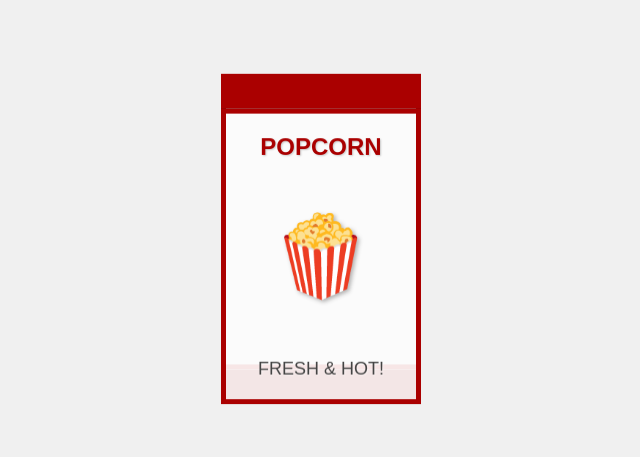
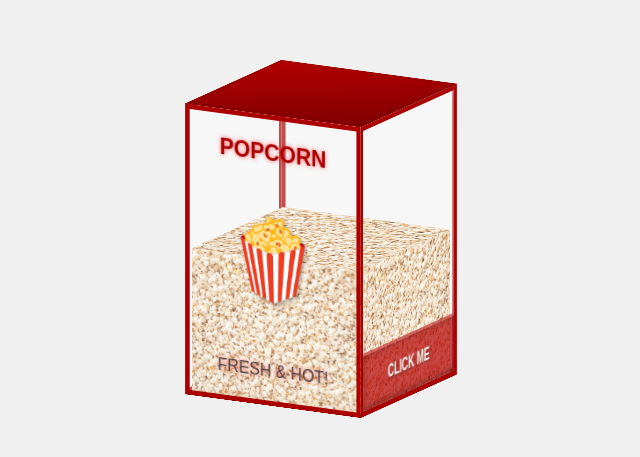
Before and after one commit to Shaan-rk/popcorn, a plain HTML site: page index.html in a window 1280 px wide. Shown: the part 161-618 px from the top of the page, without its empty margins (319-959 px from the left). Drawn offline with Linux system fonts and the light colour scheme.

Commit message:
Rerender machine

```diff
--- a/index.html
+++ b/index.html
@@ -9,14 +9,27 @@
 <body>
   <div class="scene">
     <div class="popcorn-machine" id="machine">
+      <div class="popcorn-inside">
+        <div class="popcorn-face popcorn-front"></div>
+        <div class="popcorn-face popcorn-back"></div>
+        <div class="popcorn-face popcorn-left"></div>
+        <div class="popcorn-face popcorn-right"></div>
+        <div class="popcorn-face popcorn-top"></div>
+      </div>
+
       <div class="face front">🍿</div>
       <div class="face back"></div>
       <div class="face left"></div>
-      <div class="face right"></div>
+      <div class="face right">
+        <div class="hatch-wrapper">
+          <div class="hatch">
+          </div>
+        </div>
+      </div>
       <div class="face top"></div>
       <div class="face bottom"></div>
     </div>
   </div>
-  <script src="main.js"></script>
+  <script type="module" src="main.js"></script>
 </body>
 </html>
--- a/main.js
+++ b/main.js
@@ -1,32 +1,63 @@
-const machine = document.getElementById('machine');
+let isDragging = false;
+let previousMousePosition = { x: 0, y: 0 };
+let targetRotation = { x: -0.25, y: -0.5 };
+let currentRotation = { x: -0.5, y: 0 };
+let velocity = { x: 0, y: 0 };
 
-let isDragging = false;
-let lastX = 0;
-let lastY = 0;
-let rotationX = -10;
-let rotationY = 0;
+const machine = document.getElementById("machine");
 
-document.addEventListener('mousedown', (e) => {
+machine.addEventListener("mousedown", (e) => {
   isDragging = true;
-  lastX = e.clientX;
-  lastY = e.clientY;
+  previousMousePosition = { x: e.clientX, y: e.clientY };
+  machine.classList.add("grabbing");
 });
 
-document.addEventListener('mouseup', () => {
+document.addEventListener("mouseup", () => {
   isDragging = false;
+  machine.classList.remove("grabbing");
 });
 
-document.addEventListener('mousemove', (e) => {
+document.addEventListener("mousemove", (e) => {
   if (!isDragging) return;
 
-  const deltaX = e.clientX - lastX;
-  const deltaY = e.clientY - lastY;
+  const deltaX = e.clientX - previousMousePosition.x;
+  const deltaY = e.clientY - previousMousePosition.y;
 
-  rotationY += deltaX * 0.5;
-  rotationX -= deltaY * 0.5;
+  targetRotation.y += deltaX * 0.005;
+  targetRotation.x -= deltaY * 0.005;
 
-  machine.style.transform = `rotateX(${rotationX}deg) rotateY(${rotationY}deg)`;
+  velocity.y = deltaX * 0.005;
+  velocity.x = -deltaY * 0.005;
 
-  lastX = e.clientX;
-  lastY = e.clientY;
+  previousMousePosition = { x: e.clientX, y: e.clientY };
 });
+
+function animate() {
+  requestAnimationFrame(animate);
+
+  if (!isDragging) {
+    targetRotation.x += velocity.x;
+    targetRotation.y += velocity.y;
+
+    velocity.x *= 0.95;
+    velocity.y *= 0.95;
+
+    if (Math.abs(velocity.x) < 0.0001) velocity.x = 0;
+    if (Math.abs(velocity.y) < 0.0001) velocity.y = 0;
+  }
+
+  currentRotation.x += (targetRotation.x - currentRotation.x) * 0.1;
+  currentRotation.y += (targetRotation.y - currentRotation.y) * 0.1;
+
+  machine.style.transform = `rotateX(${currentRotation.x}rad) rotateY(${currentRotation.y}rad)`;
+}
+
+const hatch = document.querySelector('.hatch');
+
+if (hatch) {
+    hatch.addEventListener('click', () => {
+        hatch.classList.toggle('hatch-open');
+    });
+}
+
+animate();
--- a/style.css
+++ b/style.css
@@ -7,12 +7,13 @@ body {
   min-height: 100vh;
   background-color: #f0f0f0;
   font-family: sans-serif;
-    perspective: 1000px; /* Add perspective to the body for a 3D effect */
+  perspective: 1000px;
 }
 
 .scene {
   width: 200px;
-    height: 300px; /* Adjust height for the machine shape */
+  height: 300px;
+  position: relative;
   display: flex;
   justify-content: center;
   align-items: center;
@@ -23,43 +24,38 @@ body {
   height: 100%;
   position: relative;
   transform-style: preserve-3d;
-    transform: rotateX(-10deg) rotateY(0deg); /* Initial rotation */
   cursor: grab;
-}
-
-.popcorn-machine.grabbing {
-    cursor: grabbing;
 }
 
 .face {
   position: absolute;
-    width: 200px; /* Match the scene width */
-    height: 300px; /* Match the scene height */
-    background-color: rgba(255, 255, 255, 0.9); /* White base for the machine */
-    border: 5px solid #a00; /* Red border for a classic look */
+  width: 200px;
+  height: 300px;
+  background-color: rgba(255, 255, 255, 0.3);
+  border: 5px solid #a00;
   box-sizing: border-box;
   display: flex;
   justify-content: center;
   align-items: center;
-    font-size: 80px; /* Size for the popcorn emoji */
-    color: #ffd700; /* Gold color for the popcorn emoji */
+  font-size: 80px;
+  color: #ffd700;
   text-shadow: 2px 2px 4px rgba(0, 0, 0, 0.3);
-		user-select: none; /* Prevent text selection */
-		-webkit-user-select: none; /* Safari */
-		-moz-user-select: none; /* Firefox */
-		-ms-user-select: none; /* IE10+ */
+  user-select: none;
+  -webkit-user-select: none;
+  -moz-user-select: none;
+  -ms-user-select: none;
 }
 
 /* Positioning and transforming each face */
 .front {
-    transform: translateZ(100px); /* Half of the depth */
-    background-color: rgba(255, 255, 255, 0.9);
+  transform: translateZ(100px);
+  /* background-color: rgba(255, 255, 255, 0.9); */
   border: 5px solid #a00;
 }
 
 .back {
   transform: rotateY(180deg) translateZ(100px);
-    background-color: rgba(200, 200, 200, 0.8); /* Slightly darker back */
+  background-color: rgba(200, 200, 200, 0.8);
   border: 5px solid #a00;
 }
 
@@ -77,32 +73,31 @@ body {
 
 .top {
   width: 200px;
-    height: 200px; /* Make top and bottom square for a cube */
-    transform: rotateX(90deg) translateZ(100px); /* Adjust Z for height */
-    background-color: #a00; /* Red top */
-    border: none; /* No border on top */
-    border-bottom: 5px solid #800; /* Darker red line for separation */
-    font-size: 0; /* Hide content on top */
+  height: 200px;
+  transform: rotateX(90deg) translateZ(100px);
+  background-color: #a00;
+  border: none;
+  border-bottom: 5px solid #800;
+  font-size: 0;
 }
 
 .bottom {
   width: 200px;
-    height: 200px; /* Make top and bottom square for a cube */
-    transform: rotateX(-90deg) translateZ(200px); /* Adjust Z for height */
-    background-color: #880000; /* Darker red bottom */
-    border: none; /* No border on bottom */
-    border-top: 5px solid #600; /* Darker red line for separation */
-    font-size: 0; /* Hide content on bottom */
+  height: 200px;
+  transform: rotateX(-90deg) translateZ(200px);
+  background-color: #880000;
+  border: none;
+  border-top: 5px solid #600;
+  font-size: 0;
 }
 
-/* Optional: Add some details to the front face */
 .front::before {
   content: "POPCORN";
   position: absolute;
   top: 20px;
   font-size: 24px;
   font-weight: bold;
-    color: #a00; /* Red text */
+  color: #a00;
   text-shadow: 1px 1px 2px rgba(0, 0, 0, 0.2);
 }
 
@@ -112,5 +107,130 @@ body {
   bottom: 20px;
   font-size: 18px;
   color: #444;
-    text-shadow: 1px 1px 2px rgba(255, 255, 255, 0.5);
+  /* text-shadow: 1px 1px 2px rgba(255, 255, 255, 0.5); */
 }
+
+.left, .right, .back {
+  background: rgba(255, 255, 255, 0.25);
+  backdrop-filter: blur(0.3px);
+  border: 5px solid #a00;
+  box-shadow: inset 0 0 10px rgba(255, 255, 255, 0.3);
+}
+
+.top, .bottom {
+  background: linear-gradient(145deg, #b30000, #800000);
+  box-shadow: inset 0 0 10px rgba(0,0,0,0.2), 0 0 8px rgba(255,255,255,0.1);
+}
+
+.front::before,
+.front::after {
+  text-shadow:
+    0 0 5px rgba(255, 0, 0, 0.6),
+    0 0 10px rgba(255, 255, 0, 0);
+}
+
+.popcorn-inside {
+  position: absolute;
+  width: 200px;
+  height: 300px;
+  transform-style: preserve-3d;
+  pointer-events: none;
+  z-index: 1;
+}
+
+/* Generic popcorn face style */
+.popcorn-face {
+  position: absolute;
+  background-image: url('popcornTexture.jpg'); /* Use your image */
+  background-size: cover;
+  background-repeat: no-repeat;
+  opacity: 1;
+  border: none;
+  box-shadow: none;
+}
+
+/* SIDE WALLS — half-height, touching bottom */
+.popcorn-front,
+.popcorn-back,
+.popcorn-left,
+.popcorn-right {
+  width: 200px;
+  height: 150px;
+}
+
+/* TOP — full width, sits above side walls */
+.popcorn-top {
+  width: 200px;
+  height: 200px;
+}
+
+/* Front wall (optional visual, same height but not visible if front face of machine is solid) */
+.popcorn-front {
+  width: 190px;
+  transform: translateZ(95px) translateY(150px) translateX(5px);
+}
+
+/* Back wall */
+.popcorn-back {
+  width: 190px;
+  transform: rotateY(180deg) translateZ(95px) translateY(150px) translateX(-5px);
+}
+
+/* Left wall */
+.popcorn-left {
+  width: 190px;
+  transform: rotateY(-90deg) translateZ(90px) translateY(150px) translateX(0px);
+}
+
+/* Right wall */
+.popcorn-right {
+  width: 190px;
+  transform: rotateY(90deg) translateZ(100px) translateY(150px) translateX(0px);
+}
+
+/* Top of the popcorn — sits at height 150px from bottom */
+.popcorn-top {
+  width: 190px;
+  height: 190px;
+  transform: rotateX(90deg) translateZ(-55px) translateX(5px);
+}
+
+/* Hatch styles */
+.hatch-wrapper {
+  position: absolute;
+  bottom: 0;
+  left: 0;
+  width: 100%;
+  height: 60px; /* Make sure this is within the bounds of the parent 'right' face */
+  transform-style: preserve-3d;
+  perspective: 500px; /* Added perspective to the wrapper for the 3D flip effect */
+}
+
+.hatch {
+  position: absolute;
+  width: 100%;
+  height: 100%;
+  background: rgba(180, 0, 0, 0.7);
+  transform-origin: bottom center; /* This is crucial for the flip effect */
+  transform: rotateX(0deg);
+  transition: transform 0.5s ease; /* Smooth transition for opening/closing */
+  box-shadow: inset 0 0 10px rgba(0, 0, 0, 0.3);
+  display: flex;
+  justify-content: center;
+  align-items: center;
+  cursor: pointer;
+  border-top: 3px solid rgba(255, 255, 255, 0.2);
+  border-bottom: 3px solid rgba(0, 0, 0, 0.2);
+  box-sizing: border-box; /* Include padding and border in the element's total width and height */
+}
+
+.hatch::before {
+  content: "CLICK ME";
+  color: white;
+  font-size: 18px;
+  font-weight: bold;
+}
+
+.hatch.hatch-open {
+  transform: rotateX(-120deg); /* Rotate upwards to simulate opening like a book */
+}
```
Also changed, not shown: popcornTexture.jpg (added). Lines whose indentation alone changed are shown as unchanged.
